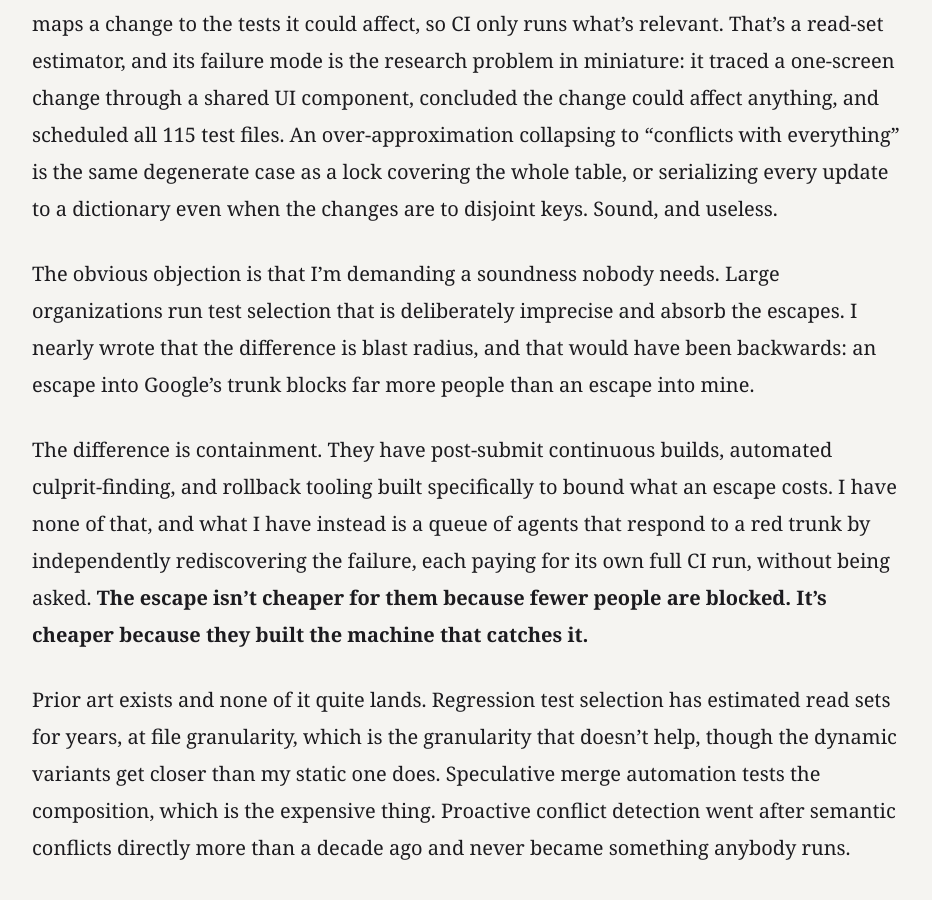
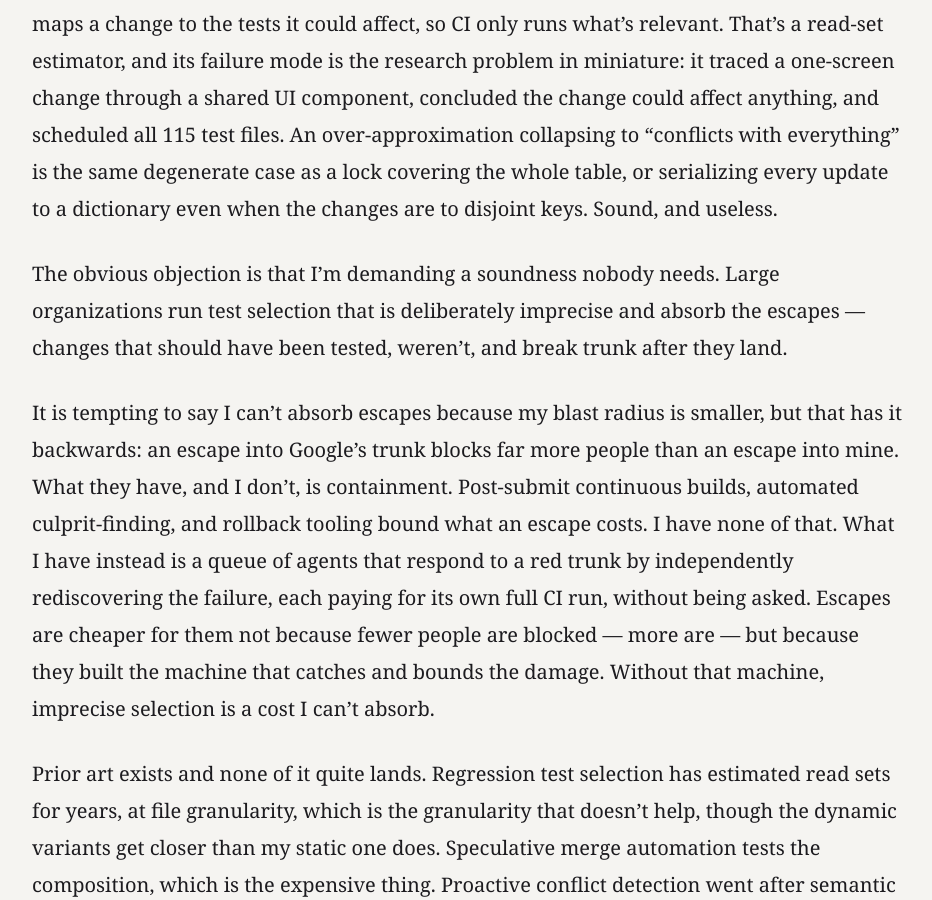
Before and after one commit to cmeiklejohn/cmeiklejohn.github.io, a Jekyll site: the page built from _posts/2026-07-26-one-writer.markdown, in a window 1280 px wide and 900 px high, scrolled down 12769 px. Shown: the whole window, without its empty margins (172-1104 px from the left). Built offline with Jekyll 4.4.1, drawn with Linux system fonts in a browser that asks for light colours; some web fonts are replaced.

Commit message:
Clarify the containment-vs-blast-radius objection
Define escapes, drop the muddled pronouns, and state plainly why imprecise selection is affordable for large orgs and not here.

Co-authored-by: Christopher S. Meiklejohn <christopher.meiklejohn@gmail.com>

```diff
--- a/_posts/2026-07-26-one-writer.markdown
+++ b/_posts/2026-07-26-one-writer.markdown
@@ -164,9 +164,9 @@ At the granularity where my conflicts live, nothing declares those effects. So t
 
 I've already built a bad version of this without recognizing it. My affected-spec selector maps a change to the tests it could affect, so CI only runs what's relevant. That's a read-set estimator, and its failure mode is the research problem in miniature: it traced a one-screen change through a shared UI component, concluded the change could affect anything, and scheduled all 115 test files. An over-approximation collapsing to "conflicts with everything" is the same degenerate case as a lock covering the whole table, or serializing every update to a dictionary even when the changes are to disjoint keys. Sound, and useless.
 
-The obvious objection is that I'm demanding a soundness nobody needs. Large organizations run test selection that is deliberately imprecise and absorb the escapes. I nearly wrote that the difference is blast radius, and that would have been backwards: an escape into Google's trunk blocks far more people than an escape into mine.
+The obvious objection is that I'm demanding a soundness nobody needs. Large organizations run test selection that is deliberately imprecise and absorb the escapes — changes that should have been tested, weren't, and break trunk after they land.
 
-The difference is containment. They have post-submit continuous builds, automated culprit-finding, and rollback tooling built specifically to bound what an escape costs. I have none of that, and what I have instead is a queue of agents that respond to a red trunk by independently rediscovering the failure, each paying for its own full CI run, without being asked. **The escape isn't cheaper for them because fewer people are blocked. It's cheaper because they built the machine that catches it.**
+It is tempting to say I can't absorb escapes because my blast radius is smaller, but that has it backwards: an escape into Google's trunk blocks far more people than an escape into mine. What they have, and I don't, is containment. Post-submit continuous builds, automated culprit-finding, and rollback tooling bound what an escape costs. I have none of that. What I have instead is a queue of agents that respond to a red trunk by independently rediscovering the failure, each paying for its own full CI run, without being asked. Escapes are cheaper for them not because fewer people are blocked — more are — but because they built the machine that catches and bounds the damage. Without that machine, imprecise selection is a cost I can't absorb.
 
 Prior art exists and none of it quite lands. Regression test selection has estimated read sets for years, at file granularity, which is the granularity that doesn't help, though the dynamic variants get closer than my static one does. Speculative merge automation tests the composition, which is the expensive thing. Proactive conflict detection went after semantic conflicts directly more than a decade ago and never became something anybody runs.
 
```
